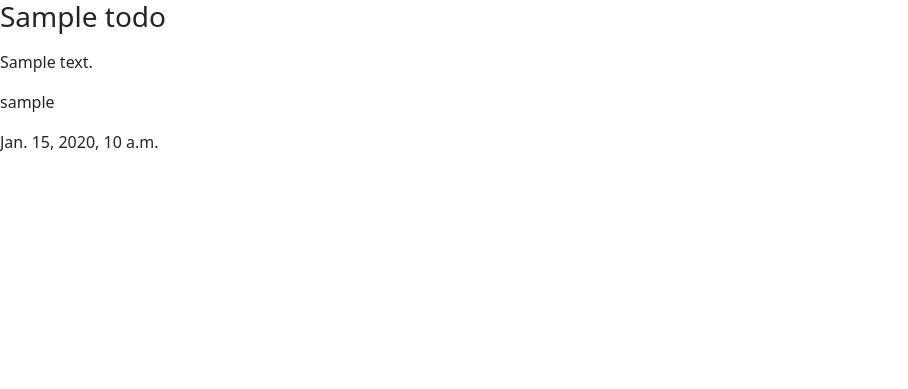
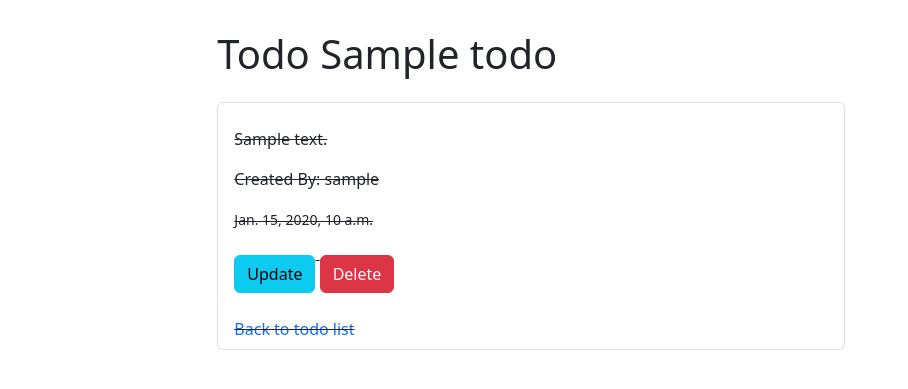
Before and after one commit to AmirHosseinP2002/Todo_Project, a Django app: page /1/ in a window 1280 px wide. Shown: the top 389 px of the page, without its empty margins (0-908 px from the left). Run offline with Django 4.2, Linux system fonts and the light colour scheme; tables that the repository leaves empty hold one stand-in row (values such as "Sample post").

Commit message:
change todo_detail.html

```diff
--- a/todos/templates/todos/todo_detail.html
+++ b/todos/templates/todos/todo_detail.html
@@ -5,8 +5,32 @@
 {% endblock %}
 
 {% block content %}
-    <h3>{{ todo.title }}</h3>
-    <p>{{ todo.description|linebreaks }}</p>
-    <p>{{ todo.author }}</p>
-    <p>{{ todo.datetime_created }}</p>
+    <!-- title row -->
+    <div class="row">
+        <div class="offset-md-2 col-lg-9">
+            <div class="page-header">
+                <h1>
+                    Todo {{ todo.title }}
+                </h1>
+            </div>
+        </div>
+    </div>
+    <!-- todo list -->
+    <div class="row mt-3">
+        <div class="offset-md-2 col-lg-6">
+            <div class="list-group">
+                <div class="list-group-item {% if todo.is_completed %} todo-complete {% endif %}">
+                    <p>{{ todo.description|linebreaks }}</p>
+                    <p>Created By: {{ todo.author }}</p>
+                    <small>{{ todo.datetime_created }}</small>
+                    <br>
+                    <a class="btn btn-info mt-4" href="{% url 'todo_update' todo.id %}">Update</a>
+                    <span></span>
+                    <a class="btn btn-danger mt-4" href="{% url 'todo_delete' todo.id %}">Delete</a>
+                    <br>
+                    <a class="d-block mt-4 text-decoration-none" href="{% url 'todos_list' %}">Back to todo list</a>
+                </div>
+            </div>
+        </div>
+    </div>
 {% endblock %}
```
